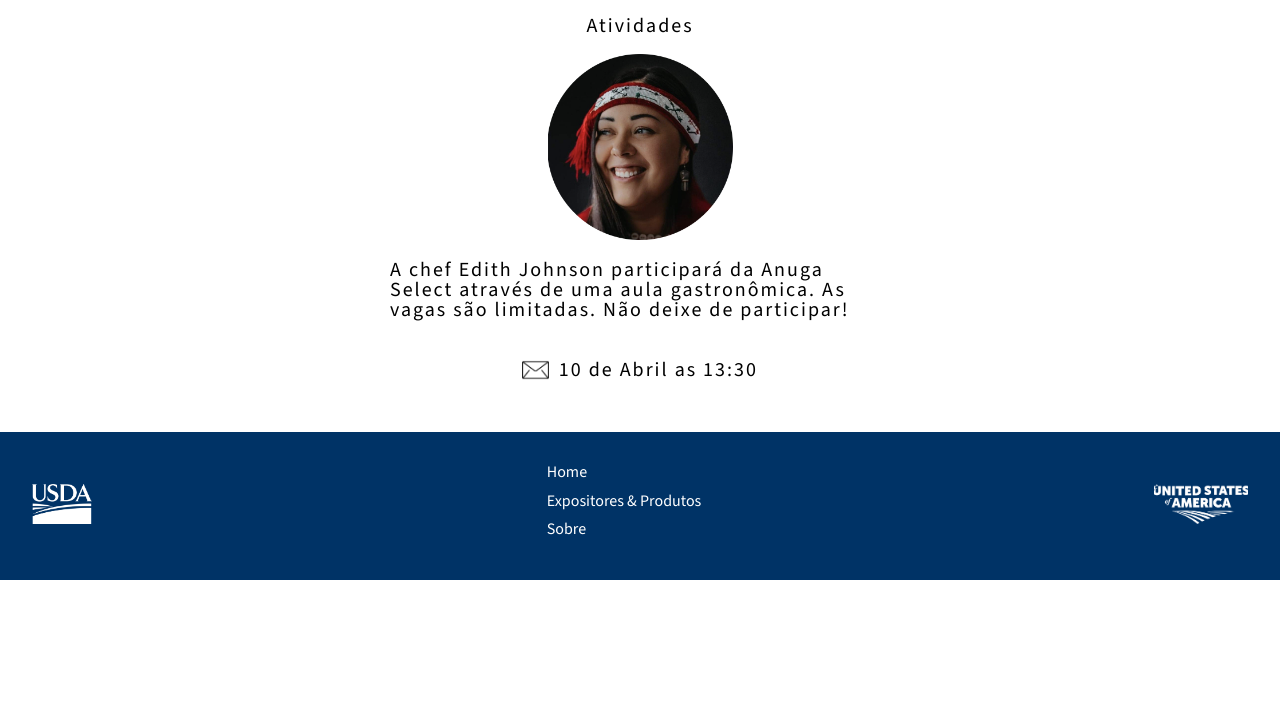
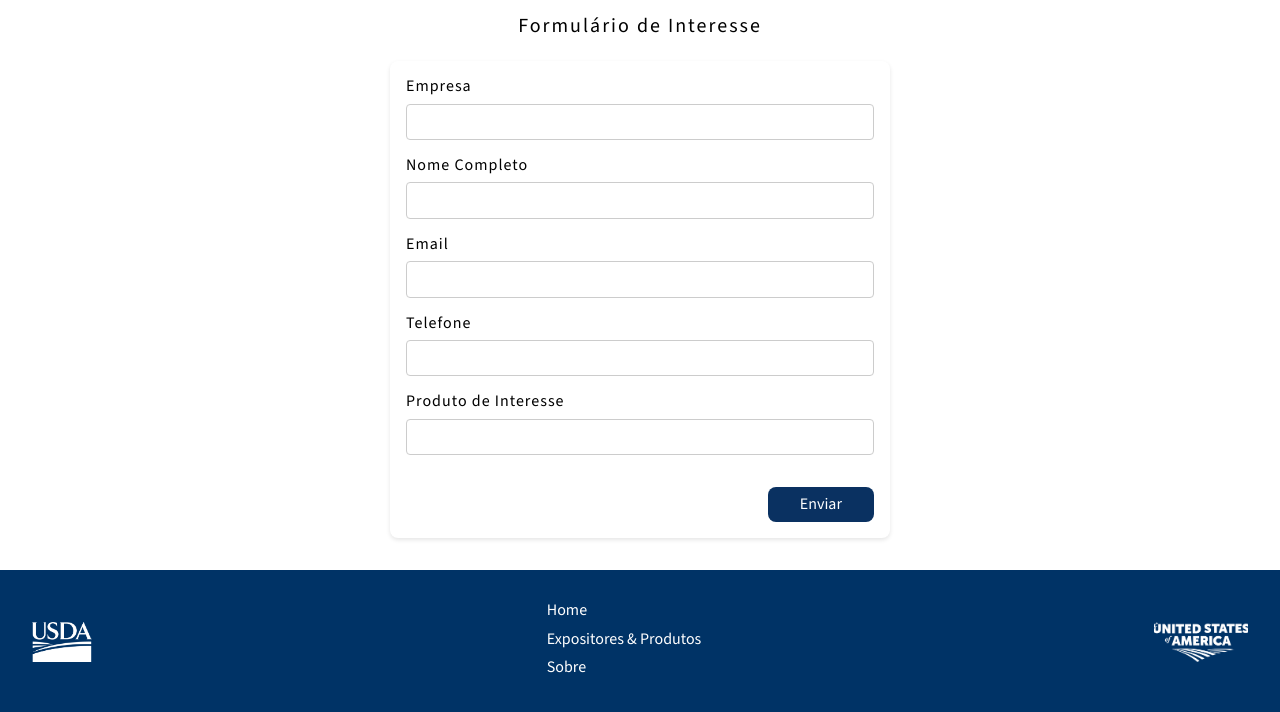
Before and after one commit to avendemiatti/usa-pavilion, a plain HTML site: page index.html in a window 1280 px wide. Shown: the part 1391-2103 px from the top of the page. Before the commit the page ends 1971 px from the top, so only its background shows below. Drawn offline with nearby package versions, Linux system fonts and the light colour scheme; files whose address does not match are found by name.

Commit message:
formulario feito na hero

```diff
--- a/index.css
+++ b/index.css
@@ -506,3 +506,72 @@
 .footer-nav li a:hover {
     text-decoration: underline; /* Underline on hover */
 }
+
+/* ---- f5-home Section: Form Layout ---- */
+.f5-home {
+  display: flex;
+  flex-direction: column;
+  align-items: center;
+  padding: 2rem;
+  background-color: rgba(255, 255, 255, 0.12); /* Match your site's style */
+}
+
+.f5-home h2 {
+  font-weight: 400;
+  font-size: 20px;
+  letter-spacing: 2px;
+  margin-bottom: 1.5rem;
+}
+
+/* ---- Form Container ---- */
+.interest-form {
+  display: flex;
+  flex-direction: column;
+  width: 100%;
+  max-width: 500px;
+  background-color: #ffffff;
+  padding: 1rem;
+  border-radius: 8px;
+  box-shadow: 0 2px 4px rgba(0,0,0,0.1);
+}
+
+/* ---- Form Group ---- */
+.form-group {
+  margin-bottom: 1rem;
+  display: flex;
+  flex-direction: column;
+}
+
+.form-group label {
+  margin-bottom: 0.5rem;
+  font-weight: 300;
+  letter-spacing: 1px;
+}
+
+/* ---- Input Fields ---- */
+.form-group input {
+  padding: 0.5rem;
+  font-size: 1rem;
+  border: 1px solid #ccc;
+  border-radius: 4px;
+}
+
+/* ---- Submit Button ---- */
+.interest-form button {
+  align-self: flex-end;
+  padding: 0.5rem 2rem;
+  font-size: 1rem;
+  cursor: pointer;
+  background-color: rgba(10, 49, 97, 1);
+  border: none;
+  border-radius: 8px;
+  color: white;
+  margin-top: 1rem;
+}
+
+/* ---- Responsive Adjustments ---- */
+@media (max-width: 700px) {
+  .interest-form {
+    padding: 1rem;
+  }
+}
--- a/index.html
+++ b/index.html
@@ -80,14 +80,36 @@
         <a href="src/exihibitor/index.html"><button class="click-here-button">Clique aqui</button></a>
     </section>
 
-    <section class="f5-home" >
-        <h2>Atividades</h2>
-        <img src="public/images/chef edith.png" alt="">
-        <p>A chef <span>Edith Johnson</span> participará da Anuga Select através de uma aula gastronômica. As vagas são <span>limitadas</span>. Não deixe de participar!</p>
-        <div class="chef-class">
-            <img src="public/images/letter icon.png" alt="">
-            <p>10 de Abril as 13:30</p>
+    <section class="f5-home">
+      <h2>Formulário de Interesse</h2>
+      <form class="interest-form">
+        <div class="form-group">
+          <label for="empresa">Empresa</label>
+          <input type="text" id="empresa" name="empresa" required>
         </div>
+
+        <div class="form-group">
+          <label for="nomeCompleto">Nome Completo</label>
+          <input type="text" id="nomeCompleto" name="nomeCompleto" required>
+        </div>
+
+        <div class="form-group">
+          <label for="email">Email</label>
+          <input type="email" id="email" name="email" required>
+        </div>
+
+        <div class="form-group">
+          <label for="telefone">Telefone</label>
+          <input type="tel" id="telefone" name="telefone" required>
+        </div>
+
+        <div class="form-group">
+          <label for="produtoInteresse">Produto de Interesse</label>
+          <input type="text" id="produtoInteresse" name="produtoInteresse" required>
+        </div>
+
+        <button type="submit">Enviar</button>
+      </form>
     </section>
 
     <section class="f6-home-footer" >
```
